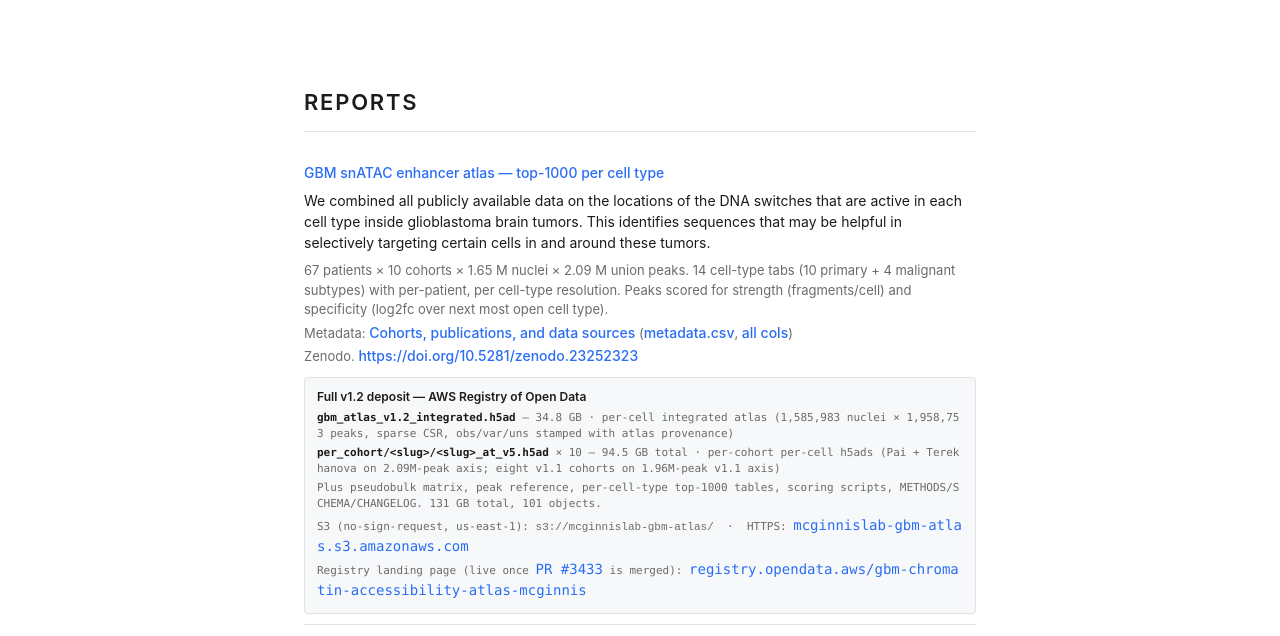
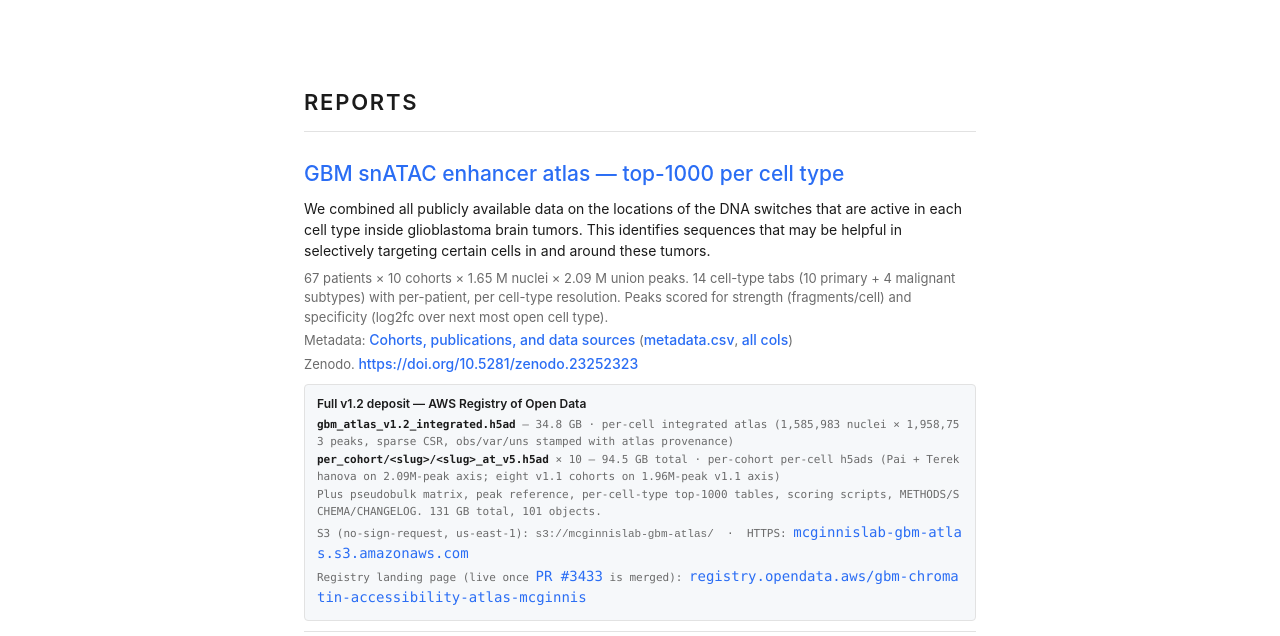
Before and after one commit to jpmcginnis/mcginnislab-data, a plain HTML site: page index.html in a window 1280 px wide. Shown: the part 157-793 px from the top of the page. Drawn offline with Linux system fonts and the light colour scheme.

Commit message:
Data index: scale entry titles to 21px
Entry titles ("GBM snATAC enhancer atlas — top-1000 per cell type",
"Normal brain snATAC atlas — v2.2…", GEO entries, code repos) are
now 1.5x larger (14→21px). Nested links inside .desc/.meta/.h5ad
rows keep their original size via a direct-child selector.

Co-Authored-By: Claude Opus 4.7 <noreply@anthropic.com>

```diff
--- a/index.html
+++ b/index.html
@@ -105,6 +105,13 @@
     text-decoration: none;
     font-weight: 500;
     font-size: 14px;
+  }
+  ul.reports > li > a {
+    font-size: 21px;
+    font-weight: 500;
+    line-height: 1.3;
+    display: inline-block;
+    margin-bottom: 4px;
   }
   ul.reports a:hover { text-decoration: underline; }
   ul.reports .lay {
```
